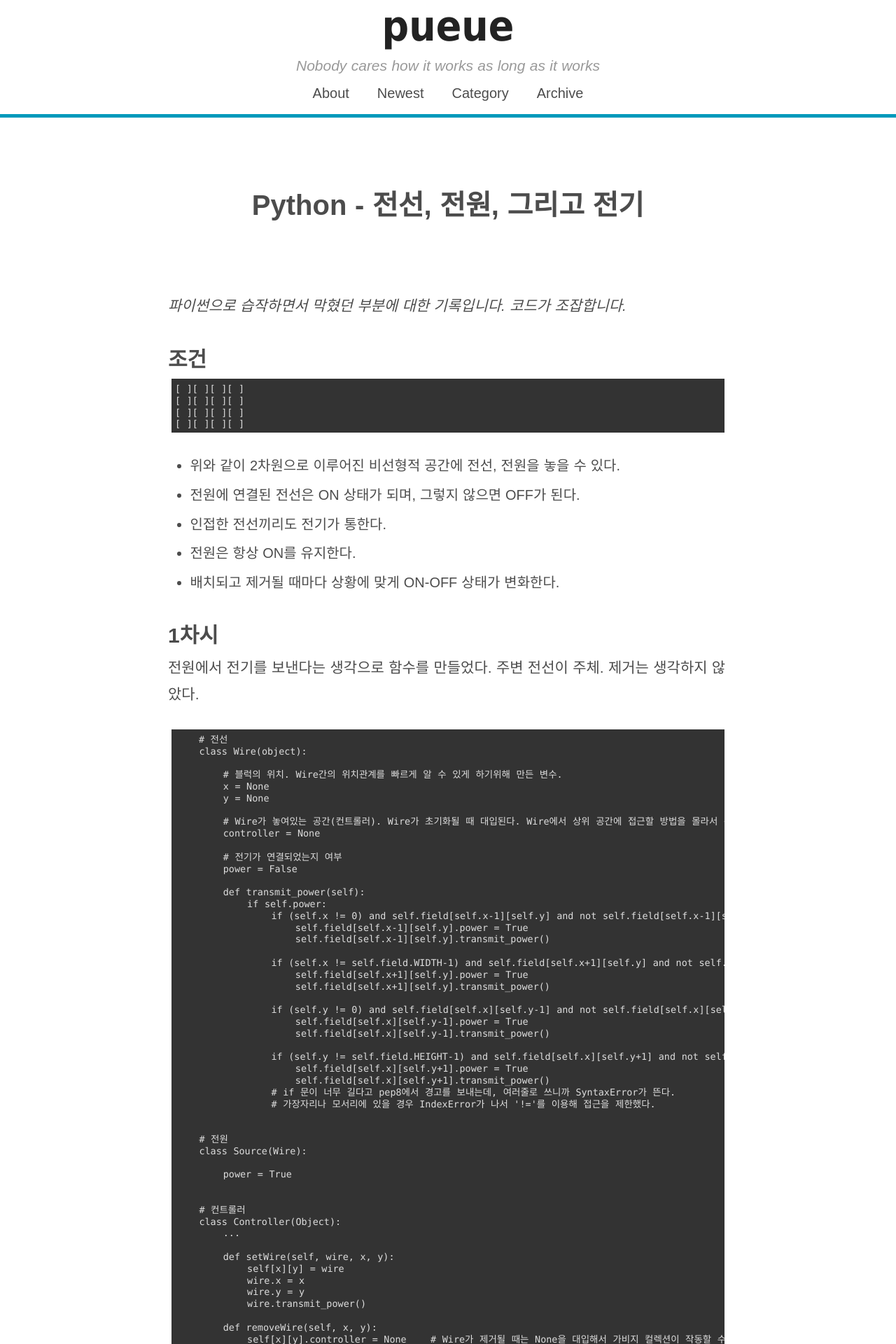
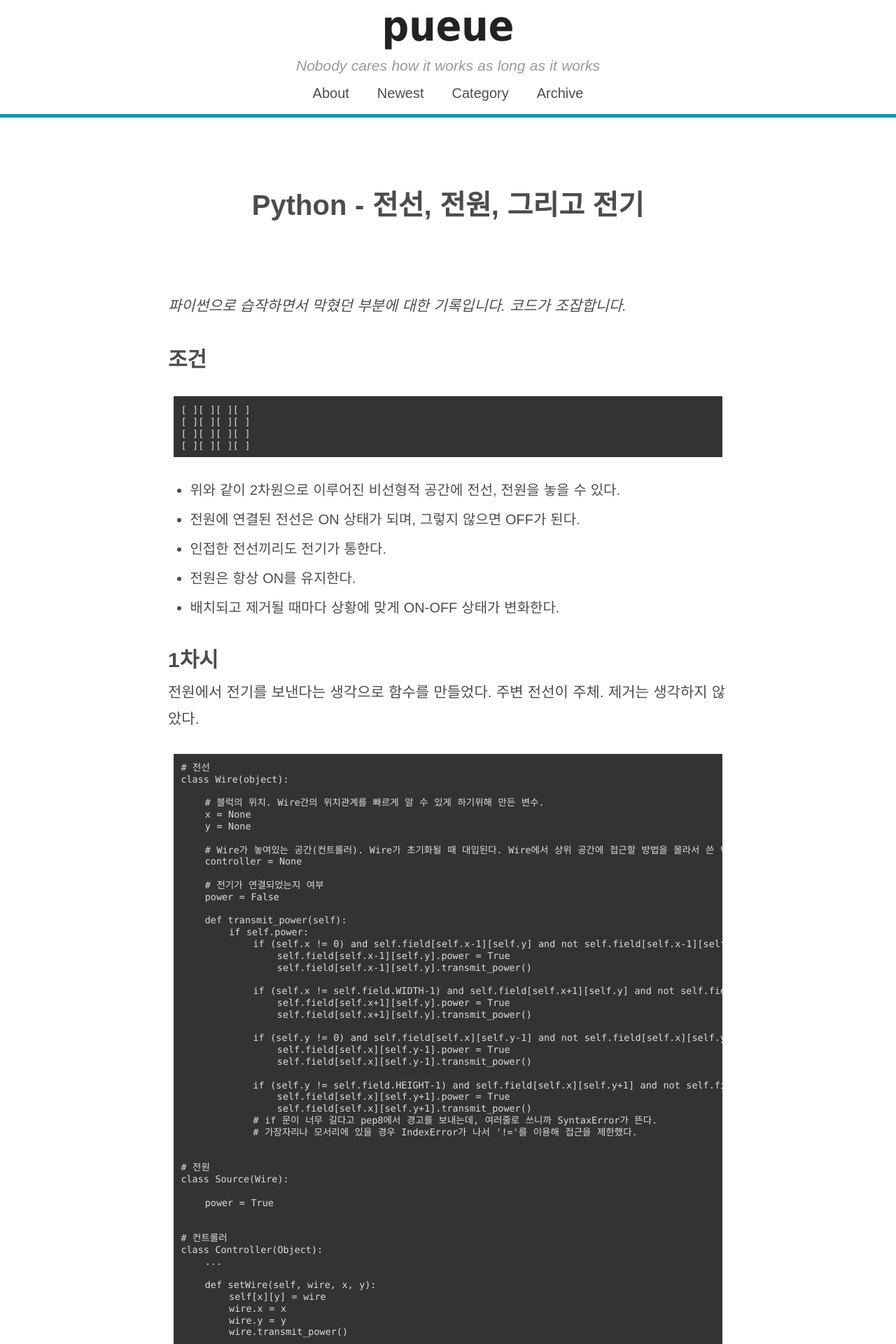
Before and after one commit to gloorx/gloorx.github.io, a Jekyll site: the page built from _posts/2015-01-12-python-wire-power-electronic.md, in a window 1280 px wide. Shown: the top 1920 px of the page at 70% size. Built offline with Jekyll 4.4.1, drawn with Linux system fonts in a browser that asks for light colours; some web fonts are replaced; some of the changed text lies outside the part shown.

Commit message:
modify css

```diff
--- a/_config.yml
+++ b/_config.yml
@@ -6,6 +6,7 @@ baseurl:  # the subpath of your site, e.g. /blog/
 url: http://pueue.com # the base hostname & protocol for your site
 twitter_username: pueuepueue
 github_username:  pueue
+
 
 # Build settings
 markdown: kramdown
--- a/_posts/2015-01-12-python-wire-power-electronic.md
+++ b/_posts/2015-01-12-python-wire-power-electronic.md
@@ -21,8 +21,6 @@ title: Python - 전선, 전원, 그리고 전기
 ##1차시
 
 전원에서 전기를 보낸다는 생각으로 함수를 만들었다. 주변 전선이 주체. 제거는 생각하지 않았다.
-
-{% highlight python %}
 
     # 전선
     class Wire(object):
@@ -78,8 +76,6 @@ title: Python - 전선, 전원, 그리고 전기
             self[x][y].controller = None    # Wire가 제거될 때는 None을 대입해서 가비지 컬렉션이 작동할 수 있게 했다.
             self[x][y] = None
 
-{% endhighlight %}
-
 ###코드 검사
 
 전선을 먼저 배치하고 마지막에 전원을 배치한 경우
@@ -102,7 +98,6 @@ title: Python - 전선, 전원, 그리고 전기
     [ ][ ][-][ ]
     [ ][ ][-][ ]
     [ ][ ][!][ ]
-
 
 ###문제점
 
--- a/_sass/_base.scss
+++ b/_sass/_base.scss
@@ -140,8 +140,8 @@ a:focus {
 
 .post-body pre {
     overflow: scroll;
-    margin: 0px 5px 0px 5px;
-    padding: 5px;
+    margin: 1.5em 0.5em 1.5em 0.5em;
+    padding: 10px;
     color: #dddddd;
     background: rgba(0,0,0,0.8);
     line-height: 1.0;
```
